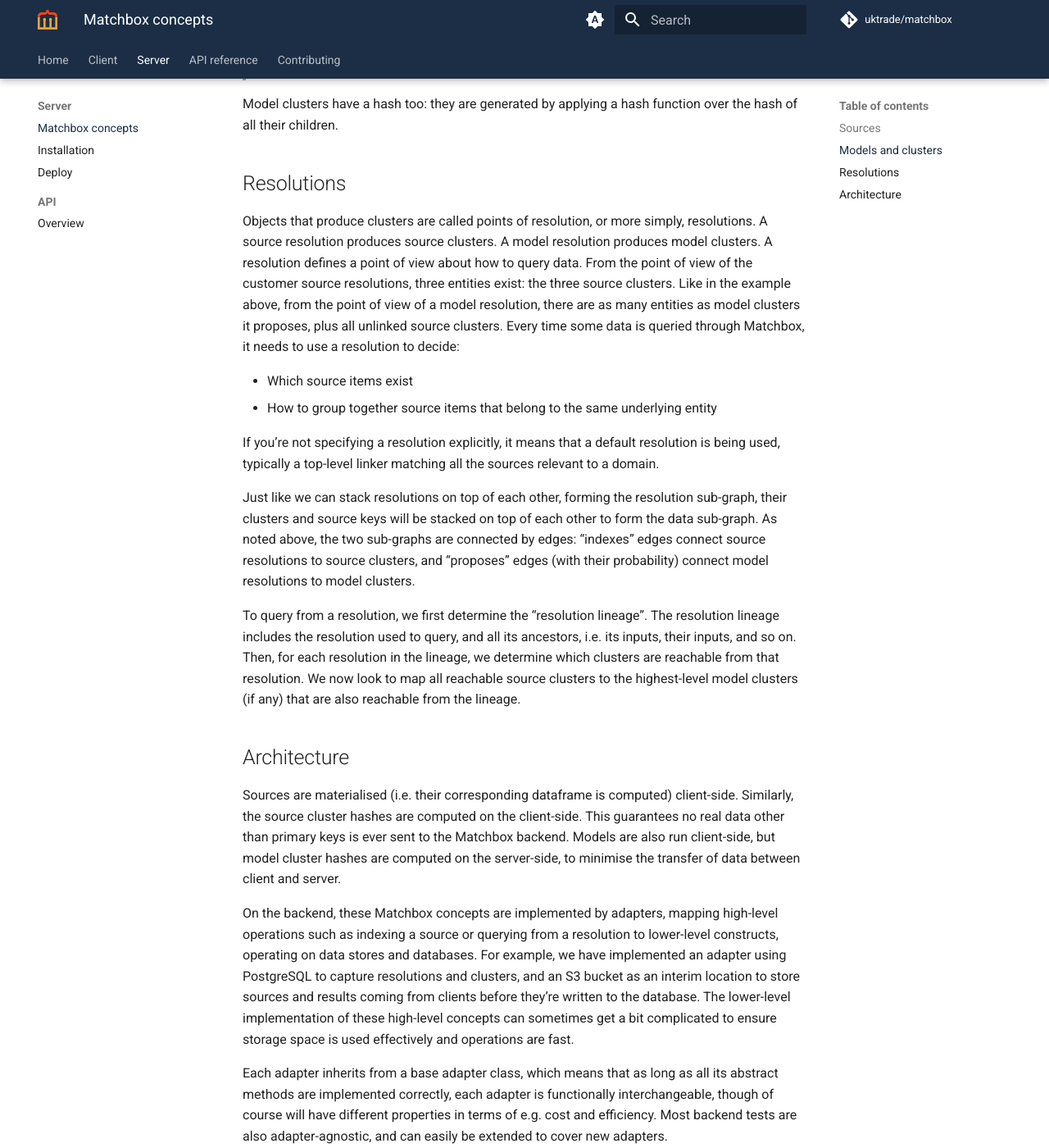
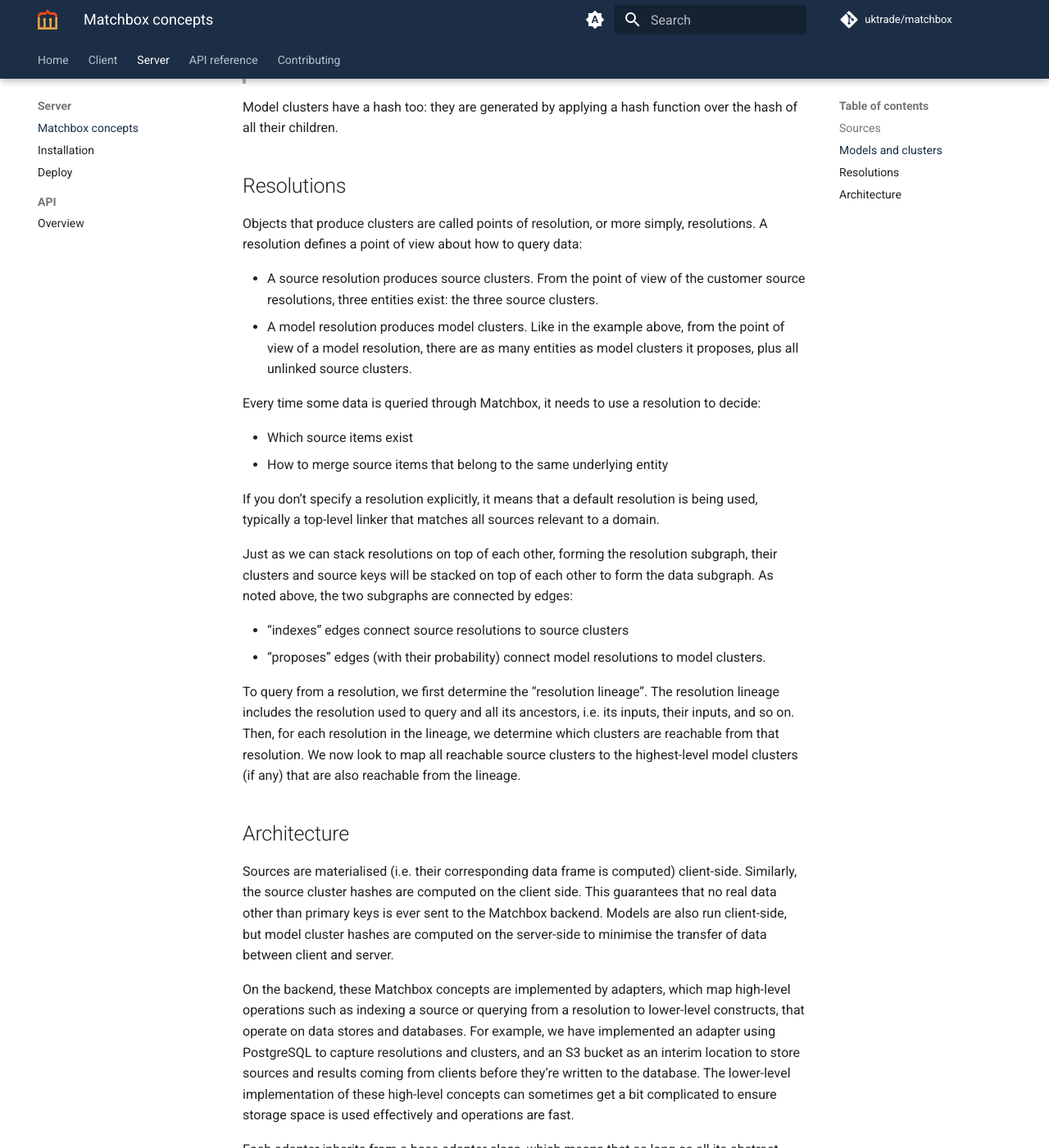
Before and after one commit to will-langdale/matchbox, an MkDocs documentation site: the page built from docs/server/concepts.md, in a window 1280 px wide and 1400 px high, scrolled down 4779 px. Shown: the whole window at 82% size. Built offline with MkDocs 1.6.1 and Material for MkDocs 9.7.7, drawn with Linux system fonts in a browser that asks for light colours; comment, search, counter and statistics services are not loaded; some of the changed text lies outside the part shown.

Commit message:
Fix mistakes in conceptual guide

````diff
--- a/docs/server/concepts.md
+++ b/docs/server/concepts.md
@@ -100,12 +98,12 @@ erDiagram
 
 To define a source we need to specify:
 
-- Its **location**: in this case the type of data warehouse we're using as well as where to find it on the network
-- The **extract / transform** logic that will create the source data frame. In this case it will be a SQL query
-- The **key field**, which must be a primary key / identifier that is unique for each row of the source data frame
-- The **indexed fields** which are other fields resulting from the extract / transform logic. We can only match on these fields.
+- Its location: in this case, the type of data warehouse we're using as well as where to find it on the network
+- The extract/transform logic that will create the source data frame. In this case, it will be a SQL query
+- The key field, which must be a primary key or identifier that is unique for each row of the source data frame
+- The indexed fields: other fields resulting from the extract/transform logic. We can only match on these fields.
 
-For this example, we'll define the following extract / transform SQL query:
+For this example, we'll define the following extract/transform SQL query:
 
 ```sql
 SELECT
@@ -172,7 +170,7 @@ graph TD
     1 -- 0.8 --> 2
 ```
 
-The model is then written to the Matchbox server. We translate the results representation (i.e. pair-wise items plus confidence level) into a clusters representation: we create a new object called a cluster, which is proposed by our deduper with confidence 0.8. Technically, we do this by finding the [connected components](https://en.wikipedia.org/wiki/Component_(graph_theory)) of the graph defined by the model results. The new cluster-based representation of what the deduper thinks with confidence 0.8 is as follows:
+The model is then written to the Matchbox server. We translate the results representation (i.e. pair-wise items plus confidence level) into a cluster representation: we create a new object called a cluster, which is proposed by our deduper with confidence 0.8. Technically, we do this by finding the [connected components](https://en.wikipedia.org/wiki/Component_(graph_theory)) of the graph defined by the model results. The new cluster-based representation of what the deduper thinks with confidence 0.8 is as follows:
 
 ```mermaid
 graph TD
@@ -191,28 +189,35 @@ That is, it thinks that there are two entities in total describing customers:
 
 In Matchbox, we also call "clusters" the indexed items from a source. To distinguish them from the clusters generated by model results, we talk of "source clusters" and "model clusters". Hence, we can reframe what we said previously about indexing:
 
-> When a source is indexed, we create a new cluster for every unique item in the source. Multiple rows from the source data frame could map to a single cluster if they are identical except for their keys. Each source cluster has a cluster hash which is the resulting of applying a hash function to the indexed fields for that item.
+> When a source is indexed, we create a new cluster for every unique item in the source. Multiple rows from the source data frame could map to a single cluster if they are identical except for their keys. Each source cluster has a cluster hash which is the result of applying a hash function to the indexed fields for that item.
 
 Model clusters have a hash too: they are generated by applying a hash function over the hash of all their children.
 
 ## Resolutions
-Objects that produce clusters are called points of resolution, or more simply, resolutions. A source resolution produces source clusters. A model resolution produces model clusters. A resolution defines a point of view about how to query data. From the point of view of the customer source resolutions, three entities exist: the three source clusters. Like in the example above, from the point of view of a model resolution, there are as many entities as model clusters it proposes, plus all unlinked source clusters. Every time some data is queried through Matchbox, it needs to use a resolution to decide:
+Objects that produce clusters are called points of resolution, or more simply, resolutions. A resolution defines a point of view about how to query data:
+
+* A source resolution produces source clusters. From the point of view of the customer source resolutions, three entities exist: the three source clusters.
+* A model resolution produces model clusters. Like in the example above, from the point of view of a model resolution, there are as many entities as model clusters it proposes, plus all unlinked source clusters.
+
+Every time some data is queried through Matchbox, it needs to use a resolution to decide:
 
 * Which source items exist
-* How to group together source items that belong to the same underlying entity
+* How to merge source items that belong to the same underlying entity
 
+If you don't specify a resolution explicitly, it means that a default resolution is being used, typically a top-level linker that matches all sources relevant to a domain.
 
-If you're not specifying a resolution explicitly, it means that a default resolution is being used, typically a top-level linker matching all the sources relevant to a domain.
+Just as we can stack resolutions on top of each other, forming the resolution subgraph, their clusters and source keys will be stacked on top of each other to form the data subgraph. As noted above, the two subgraphs are connected by edges:
 
-Just like we can stack resolutions on top of each other, forming the resolution sub-graph, their clusters and source keys will be stacked on top of each other to form the data sub-graph. As noted above, the two sub-graphs are connected by edges: "indexes" edges connect source resolutions to source clusters, and "proposes" edges (with their probability) connect model resolutions to model clusters.
+* "indexes" edges connect source resolutions to source clusters
+* "proposes" edges (with their probability) connect model resolutions to model clusters.
 
-To query from a resolution, we first determine the "resolution lineage". The resolution lineage includes the resolution used to query, and all its ancestors, i.e. its inputs, their inputs, and so on. Then, for each resolution in the lineage, we determine which clusters are reachable from that resolution. We now look to map all reachable source clusters to the highest-level model clusters (if any) that are also reachable from the lineage.
+To query from a resolution, we first determine the "resolution lineage". The resolution lineage includes the resolution used to query and all its ancestors, i.e. its inputs, their inputs, and so on. Then, for each resolution in the lineage, we determine which clusters are reachable from that resolution. We now look to map all reachable source clusters to the highest-level model clusters (if any) that are also reachable from the lineage.
 
 
 ## Architecture
 
-Sources are materialised (i.e. their corresponding dataframe is computed) client-side. Similarly, the source cluster hashes are computed on the client-side. This guarantees no real data other than primary keys is ever sent to the Matchbox backend. Models are also run client-side, but model cluster hashes are computed on the server-side, to minimise the transfer of data between client and server.
+Sources are materialised (i.e. their corresponding data frame is computed) client-side. Similarly, the source cluster hashes are computed on the client side. This guarantees that no real data other than primary keys is ever sent to the Matchbox backend. Models are also run client-side, but model cluster hashes are computed on the server-side to minimise the transfer of data between client and server.
 
-On the backend, these Matchbox concepts are implemented by adapters, mapping high-level operations such as indexing a source or querying from a resolution to lower-level constructs, operating on data stores and databases. For example, we have implemented an adapter using PostgreSQL to capture resolutions and clusters, and an S3 bucket as an interim location to store sources and results coming from clients before they're written to the database. The lower-level implementation of these high-level concepts can sometimes get a bit complicated to ensure storage space is used effectively and operations are fast.
+On the backend, these Matchbox concepts are implemented by adapters, which map high-level operations such as indexing a source or querying from a resolution to lower-level constructs, that operate on data stores and databases. For example, we have implemented an adapter using PostgreSQL to capture resolutions and clusters, and an S3 bucket as an interim location to store sources and results coming from clients before they're written to the database. The lower-level implementation of these high-level concepts can sometimes get a bit complicated to ensure storage space is used effectively and operations are fast.
 
-Each adapter inherits from a base adapter class, which means that as long as all its abstract methods are implemented correctly, each adapter is functionally interchangeable, though of course will have different properties in terms of e.g. cost and efficiency. Most backend tests are also adapter-agnostic, and can easily be extended to cover new adapters.
+Each adapter inherits from a base adapter class, which means that as long as all its abstract methods are implemented correctly, each adapter is functionally interchangeable, though of course will have different properties in terms of cost and efficiency. Most backend tests are also adapter-agnostic, and can easily be extended to cover new adapters.
````
Also changed, not shown: other parts of docs/server/concepts.md (+32 -34 lines).
